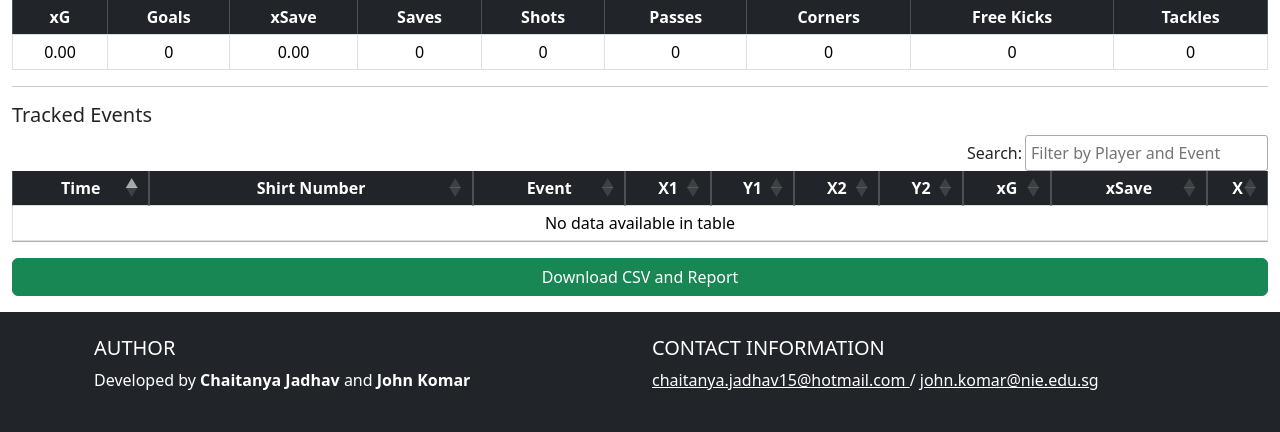
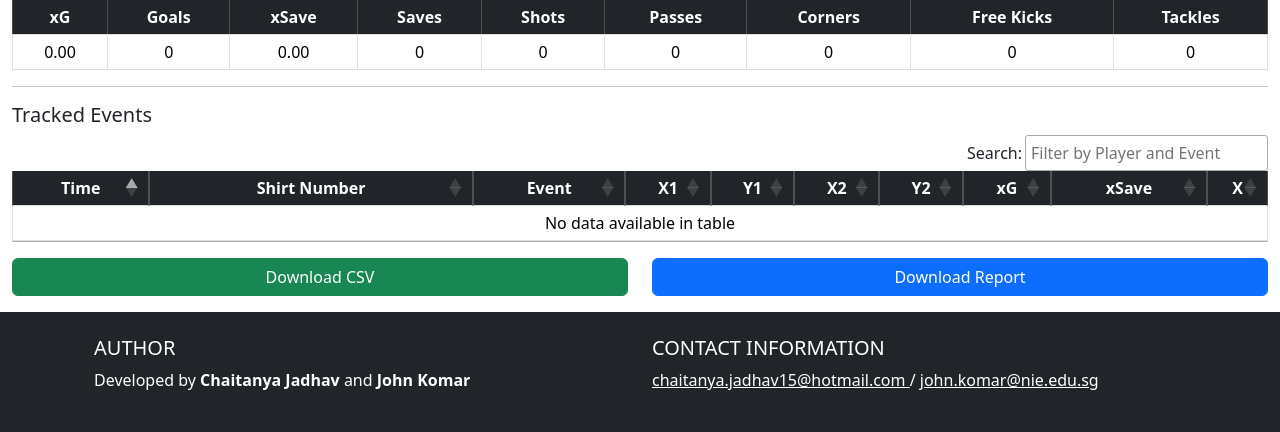
Before and after one commit to indicium15/event-tracker, a Flask app: page / in a window 1280 px wide. Shown: the part 807-1239 px from the top of the page. Run offline with Flask 3, Linux system fonts and the light colour scheme; some libraries are stand-ins or nearby versions.

Commit message:
Styling changes, added download CSV and report button

```diff
--- a/static/index.css
+++ b/static/index.css
@@ -251,10 +251,6 @@ body {
   border-bottom: 1px solid #ddd;
 }
 
-#download-csv {
-  margin-top: 1rem;
-}
-
 #graphics-redirect {
   margin-top: 1rem;
 }
@@ -284,3 +280,8 @@ body {
 .dt-search {
   text-align: left !important;
 }
+
+.footer a {
+  word-break: break-word;
+  white-space: normal;
+}
--- a/static/index.js
+++ b/static/index.js
@@ -735,10 +735,7 @@ function distanceAnglexG(pos_x, pos_y) {
   return p;
 }
 
-function downloadCSVandPDF() {
-  console.log(shotsData);
-
-  // Fetch the CSV file
+function downloadCSV() {
   fetch("/download_csv", {
     method: "POST",
     body: JSON.stringify(shotsData),
@@ -748,18 +745,18 @@ function downloadCSVandPDF() {
   })
     .then((response) => response.blob())
     .then((blob) => {
-      // Create a link element, use it to download the CSV file
-      let csvUrl = window.URL.createObjectURL(blob);
-      let csvLink = document.createElement("a");
-      csvLink.href = csvUrl;
-      csvLink.download = "shots_data.csv";
-      document.body.appendChild(csvLink);
-      csvLink.click();
-      csvLink.remove();
+      const url = window.URL.createObjectURL(blob);
+      const link = document.createElement("a");
+      link.href = url;
+      link.download = "shots_data.csv";
+      document.body.appendChild(link);
+      link.click();
+      document.body.removeChild(link);
     })
     .catch((error) => console.error("Error downloading CSV:", error));
+}
 
-  // Fetch the PDF file
+function downloadPDF() {
   fetch("/download_pdf", {
     method: "POST",
     body: JSON.stringify(shotsData),
@@ -769,17 +766,17 @@ function downloadCSVandPDF() {
   })
     .then((response) => response.blob())
     .then((blob) => {
-      // Create a link element, use it to download the PDF file
-      let pdfUrl = window.URL.createObjectURL(blob);
-      let pdfLink = document.createElement("a");
-      pdfLink.href = pdfUrl;
-      pdfLink.download = "report.pdf";
-      document.body.appendChild(pdfLink);
-      pdfLink.click();
-      pdfLink.remove();
+      const url = window.URL.createObjectURL(blob);
+      const link = document.createElement("a");
+      link.href = url;
+      link.download = "report.pdf";
+      document.body.appendChild(link);
+      link.click();
+      document.body.removeChild(link);
     })
     .catch((error) => console.error("Error downloading PDF:", error));
 }
+
 
 // Keyboard Shortcuts
 document.addEventListener("keydown", function (event) {
--- a/templates/index.html
+++ b/templates/index.html
@@ -60,8 +60,8 @@
               <hr>
               </hr>
               <h5>Generate CSV and PDF Reports</h5>
-              <p>After tagging the events, click on the "Download CSV and Report" button to obtain a CSV file of the
-                table and a PDF report that details the actions taken by each player.</p>
+              <p>After tagging the events, click on the "Download CSV" or "Download Report" button to obtain a CSV file of the
+                table or a PDF report that details the actions taken by each player.</p>
               <hr>
               </hr>
               <h5>Contributing and Feedback</h5>
@@ -77,7 +77,7 @@
           </div>
         </div>
       </div>
-      <div class="col xs-12 col-sm-12 col-md-12 col-lg-6">
+      <div class="col-12 col-sm-12 col-md-12 col-lg-6">
         <div class="row align-items-center">
           <div class="row mt-2">
             <h5 class="heading">Timer</h5>
@@ -597,7 +597,7 @@
         </table>
         <hr />
         <h5>Tracked Events</h5>
-        <div class="event-table-wrapper">
+        <div class="table-responsive">
           <table id="event-table" class="table table-sm table-hover table-bordered dt-responsive">
             <thead class="table-dark">
               <tr>
@@ -623,12 +623,19 @@
         </div>
       </div>
     </div>
-    <div class="row">
-      <div class="col">
-        <button id="download-csv" class="btn col-12 btn-success" onclick="downloadCSVandPDF()" type="button">Download
-          CSV and Report</button>
-      </div>
-    </div>
+  <div class="row mb-3 mt-3 justify-content-center">
+  <div class="col-6">
+    <button id="download-csv" class="btn btn-success w-100" onclick="downloadCSV()" type="button">
+      Download CSV
+    </button>
+  </div>
+  <div class="col-6">
+    <button id="download-pdf" class="btn btn-primary w-100" onclick="downloadPDF()" type="button">
+      Download Report
+    </button>
+  </div>
+</div>
+
   </div>
   <footer class="bg-dark text-center text-lg-start footer">
     <div class="container p-4">
```
Also changed, not shown: 1 other file.
